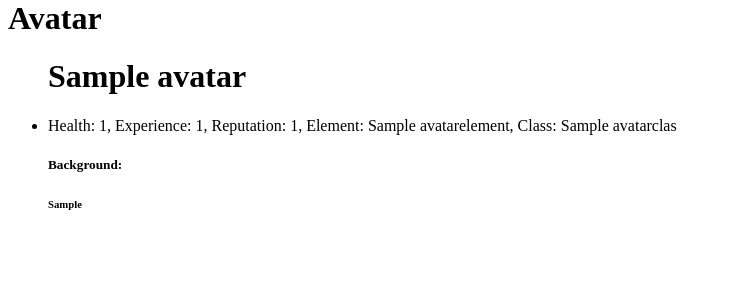
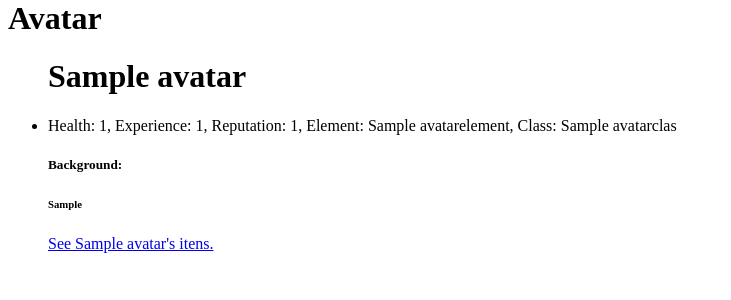
Before and after one commit to graviolagames/posFullStackBackendPythonEx3, a Django app: page /avatar/ in a window 1280 px wide. Shown: the part 80-380 px from the top of the page, without its empty margins (0-731 px from the left). Run offline with Django 4.2, Linux system fonts and the light colour scheme; tables that the repository leaves empty hold one stand-in row (values such as "Sample post").

Commit message:
Change avatar_list template to introduce a link to inventory itens for each avatar

```diff
--- a/rpg_game/avatar/templates/avatar/avatar_list.html
+++ b/rpg_game/avatar/templates/avatar/avatar_list.html
@@ -13,6 +13,7 @@
     </li>
     <h5>Background:</h5>
     <h6>{{avatar.background}}</h6>
+    <a href="/inventory/{{avatar.id}}/">See {{avatar.name}}'s itens.</a>
   {% endfor %}
 </ul>
 {% endblock %}
```
